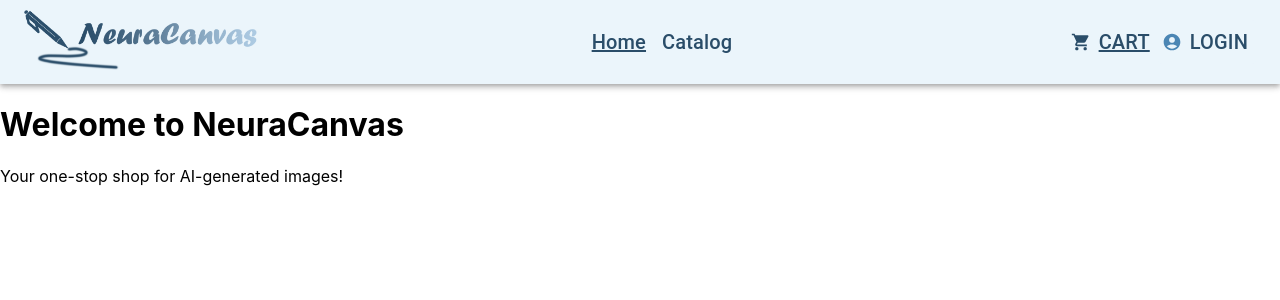
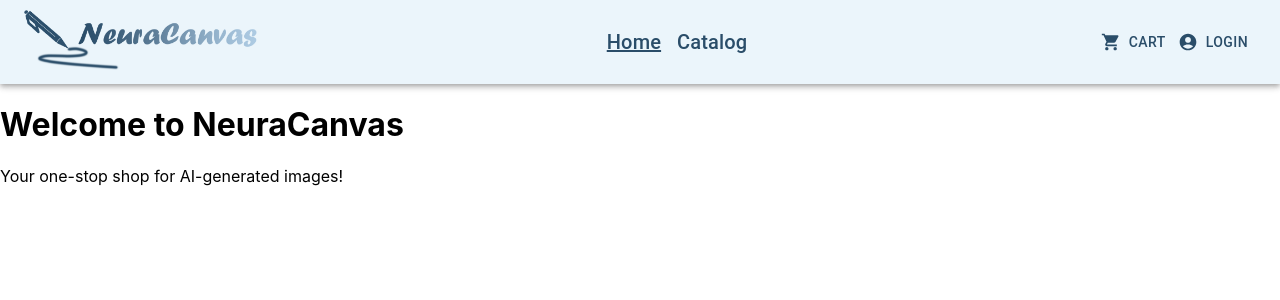
Before and after one commit to anna757/Neuracanvas, a React (Create React App) app in the folder neura-canvas/: page / in a window 1280 px wide. Shown: the top 300 px of the page. Built offline with nearby package versions, Linux system fonts and the light colour scheme.

Commit message:
design fixes

```diff
--- a/neura-canvas/src/components/Navbar.js
+++ b/neura-canvas/src/components/Navbar.js
@@ -27,15 +27,9 @@ const Navbar = React.memo(() => {
           </Grid>
           <Grid item>
             <Box sx={{ display: 'flex', alignItems: 'center' }}>
-              <Button color='primary' startIcon={<ShoppingCartIcon />} component={Link} to='/cart'>
-                <LinkButton text='Cart' />
-              </Button>
-
-              <Button color='primary' startIcon={<AccountCircleIcon />}>
-                {isLoggedIn
-                  ? <LinkButton onClick={logOut} to='/' text='Logout' />
-                  : <LinkButton to='/login' text='Login' />
-                }
+            <Button color='primary' startIcon={<ShoppingCartIcon />} component={Link} to='/cart'>Cart</Button>
+              <Button color='primary' startIcon={<AccountCircleIcon />} component={Link} to={isLoggedIn ? '/' : '/login'} onClick={isLoggedIn ? logOut : null}>
+                {isLoggedIn ? 'Logout' : 'Login'}
               </Button>
             </Box>
           </Grid>
--- a/neura-canvas/src/styles/Navbar.css
+++ b/neura-canvas/src/styles/Navbar.css
@@ -5,7 +5,6 @@
     button {
         background-color: #EBF5FB;
         color: #4B86B4;
-
         &:hover {
             background-color: #ADCBE3;
         }
```
Also changed, not shown: neura-canvas/src/components/ProtectedRoute.js (deleted, +0 -17 lines).
